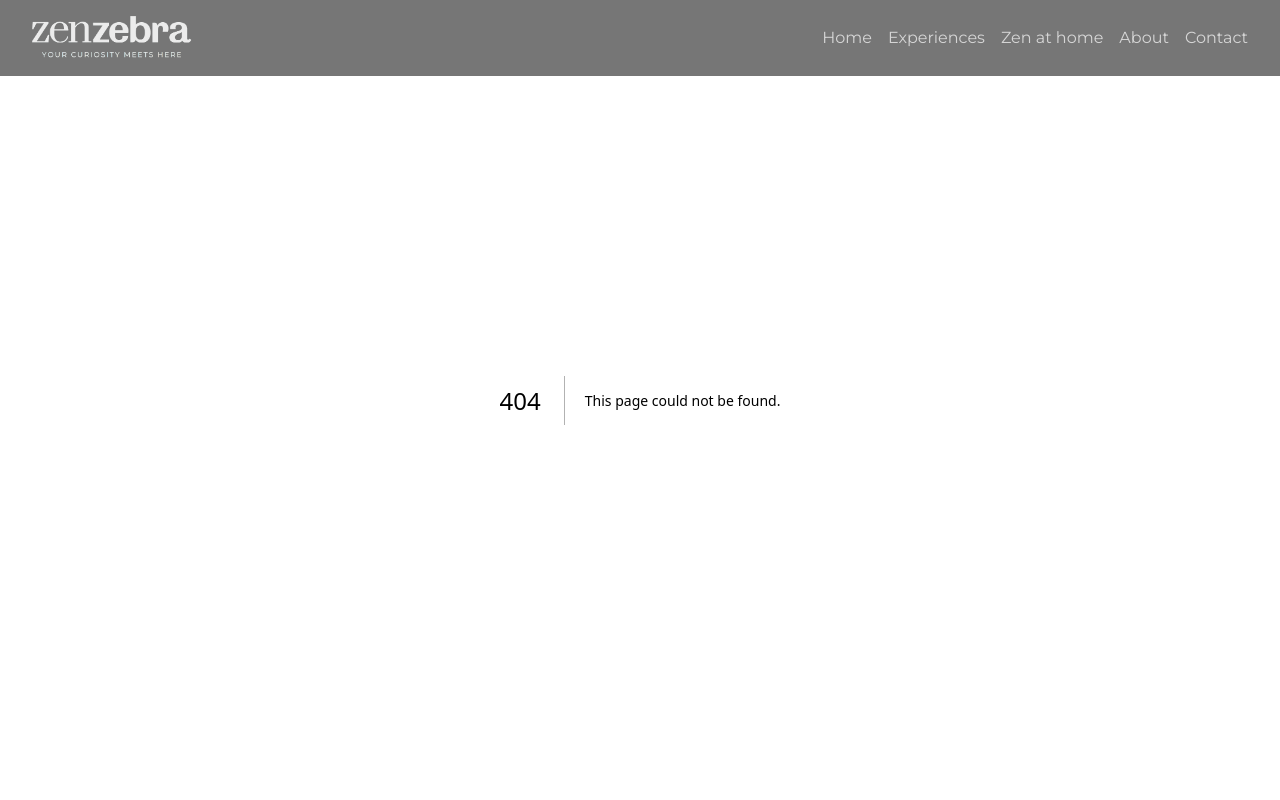
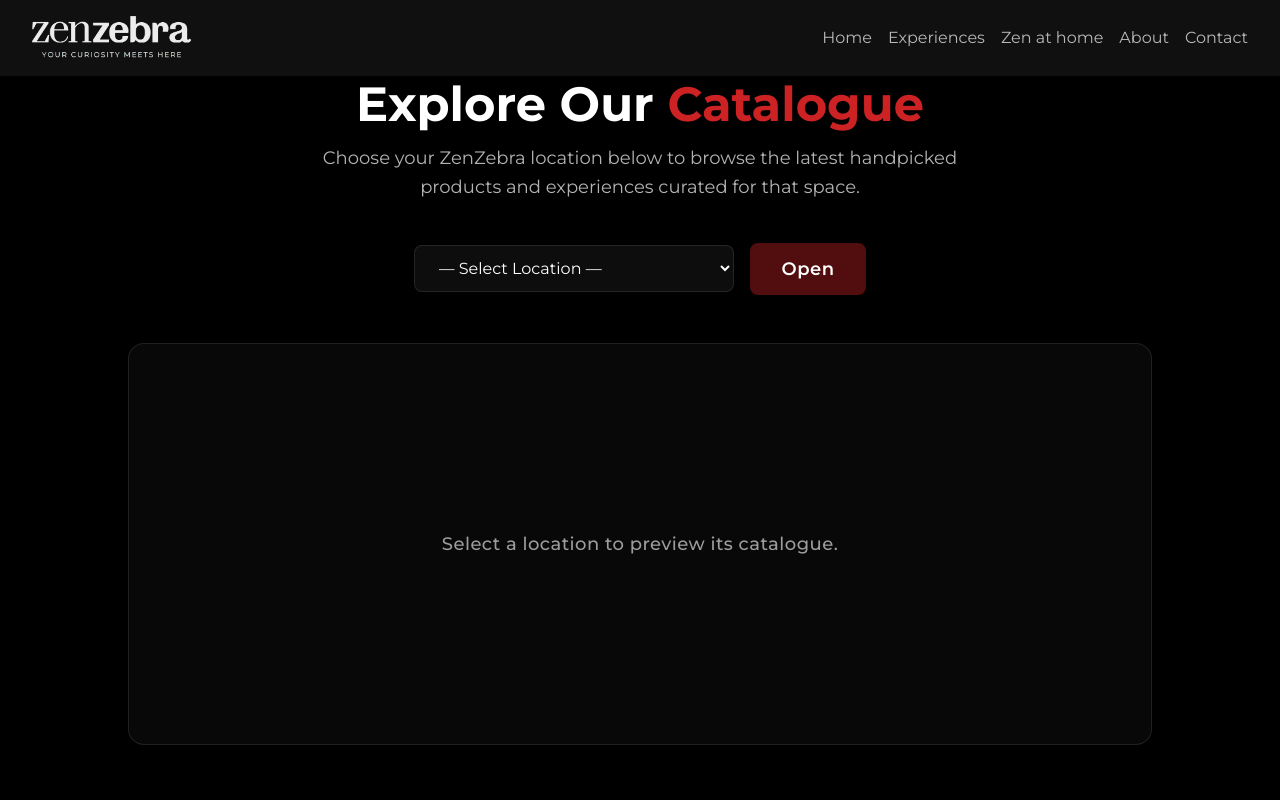
Before and after one commit to Ketan-Gulati/ZenZebra---website, a Next.js app: page /catalog in a window 1280 px wide. Before the commit this address had no page. Shown: the top 800 px of the page. Built offline with nearby package versions, Linux system fonts and the light colour scheme.

Commit message:
created catalog page ui

```diff
--- /dev/null
+++ b/app/catalog/page.tsx
@@ -0,0 +1,70 @@
+'use client'
+
+import { useState } from 'react'
+
+const LOCATIONS = [
+  { label: 'Smartworks - Gurugram', file: 'smartworks-gurugram.pdf' },
+  { label: 'Awfis - Ambience Mall, Gurugram', file: 'ambience-mall.pdf' },
+  { label: 'The Lodhi - New delhi', file: 'dlf-spa.pdf' },
+]
+
+export default function CatalogPage() {
+  const [selected, setSelected] = useState('')
+  const url = selected ? '/catalogs/' + selected : ''
+
+  return (
+    <main className="min-h-screen bg-black text-white flex flex-col items-center justify-center px-6 py-20">
+      {/* Heading */}
+      <div className="text-center max-w-2xl mb-10">
+        <h1 className="text-4xl sm:text-5xl font-extrabold mb-4">
+          Explore Our <span className="text-[#CC2224]">Catalogue</span>
+        </h1>
+        <p className="text-white/70 text-lg leading-relaxed">
+          Choose your ZenZebra location below to browse the latest handpicked products and experiences curated for that space.
+        </p>
+      </div>
+
+      {/* Selector */}
+      <div className="flex flex-col sm:flex-row items-center gap-4 mb-12">
+        <select
+          value={selected}
+          onChange={(e) => setSelected(e.target.value)}
+          className="rounded-lg bg-white/5 border border-white/10 px-5 py-3 w-64 sm:w-80 text-white text-base
+                     focus:outline-none focus:ring-2 focus:ring-[#CC2224] backdrop-blur-lg"
+        >
+          <option value="">— Select Location —</option>
+          {LOCATIONS.map((loc, index) => (
+            <option key={index} value={loc.file} className="text-black">
+              {loc.label}
+            </option>
+          ))}
+        </select>
+
+        <button
+          disabled={!url}
+          onClick={() => url && window.open(url, '_blank', 'noopener')}
+          className="rounded-lg bg-[#CC2224] disabled:bg-[#CC2224]/40 px-8 py-3 text-lg font-semibold tracking-wide
+                     hover:scale-105 transition-transform duration-300 ease-out"
+        >
+          Open
+        </button>
+      </div>
+
+      {/* PDF Preview */}
+      <div className="w-full max-w-5xl rounded-2xl overflow-hidden border border-white/10 bg-white/[0.03] shadow-lg backdrop-blur-xl transition-all duration-500">
+        {url ? (
+          <iframe
+            key={url}
+            src={`${url}#view=FitH`}
+            className="w-full h-[70vh] bg-black"
+            title="Catalogue preview"
+          />
+        ) : (
+          <div className="h-[50vh] flex items-center justify-center text-white/60 text-lg font-medium tracking-wide">
+            Select a location to preview its catalogue.
+          </div>
+        )}
+      </div>
+    </main>
+  )
+}
```
